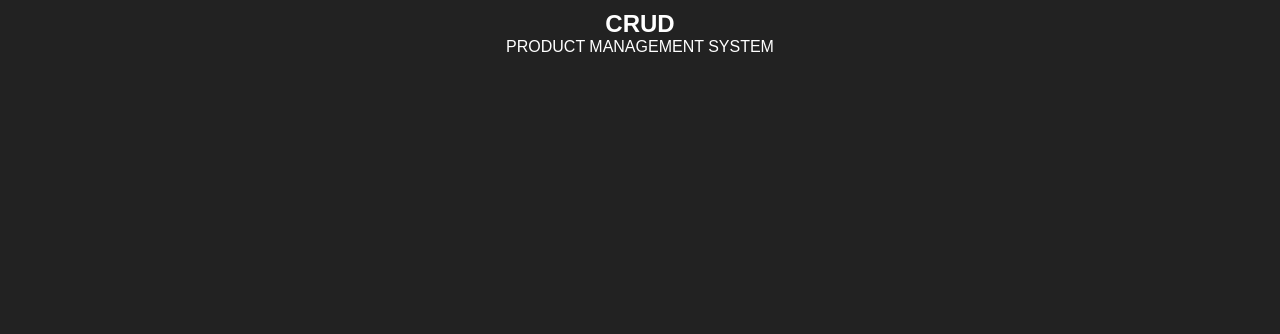
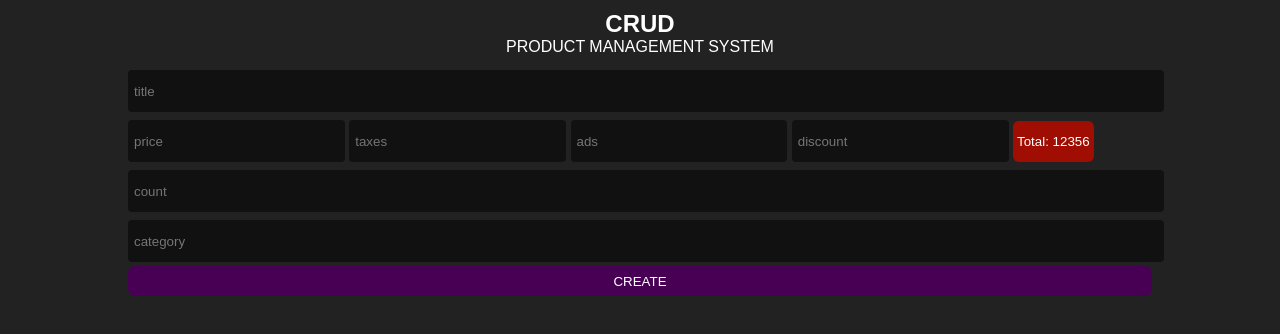
Before and after one commit to ElhabibIbaline/ElhabibIbaline-projet_CRUD_syst-me_de_gestion_de_produits_avec_javascript, a plain HTML site: page crud.html in a window 1280 px wide. Drawn offline with Linux system fonts and the light colour scheme.

Commit message:
ajout inputs&style

```diff
--- a/crud.html
+++ b/crud.html
@@ -19,6 +19,33 @@
     </div>
 
     <div class="inputs">
+      <input placeholder="title" type="text" id="title" />
+      <div class="price">
+        <input
+          type="number"
+          id="price"
+          placeholder="price"
+        />
+        <input
+          type="number"
+          id="taxes"
+          placeholder="taxes"
+        />
+        <input
+          type="number"
+          id="ads"
+          placeholder="ads"
+        />
+        <input
+          type="number"
+          id="discount"
+          placeholder="discount"
+        />
+        <small id="total">12356</small>
+      </div>
+      <input placeholder="count" type="number" id="count" />
+      <input placeholder="category" type="text" id="category" />
+      <button id="submit">Create</button>
     </div>
 
     <div class="outputs">
--- a/style.css
+++ b/style.css
@@ -19,3 +19,58 @@ body {
     text-transform: uppercase;
     margin: 10px 0;
 }
+
+
+/*=====================
+inputs
+=========================*/
+input {
+    width: 100%;
+    height: 30px;
+    outline: none;
+    border: none;
+    background: #111;
+    margin: 4px 0;
+    border-radius: 4px;
+    padding: 6px;
+    color: #fff;
+
+}
+
+input:focus {
+    background: #000;
+    transform: scale(1.1);
+}
+
+.price input {
+    width: 20%;
+}
+
+#total {
+    background: #a00d02;
+    padding: 13px 4px;
+    border-radius: 6px;
+}
+
+#total::before {
+    content: 'Total: '
+}
+
+button {
+    width: 100%;
+    height: 30px;
+    border: none;
+    cursor: pointer;
+    background: #470053;
+    color: #fff;
+    border-radius: 7px;
+    transition: 0.5s;
+    text-transform: uppercase;
+
+}
+
+button:hover {
+    background: #510453;
+    letter-spacing: 1px;
+
+}
```
